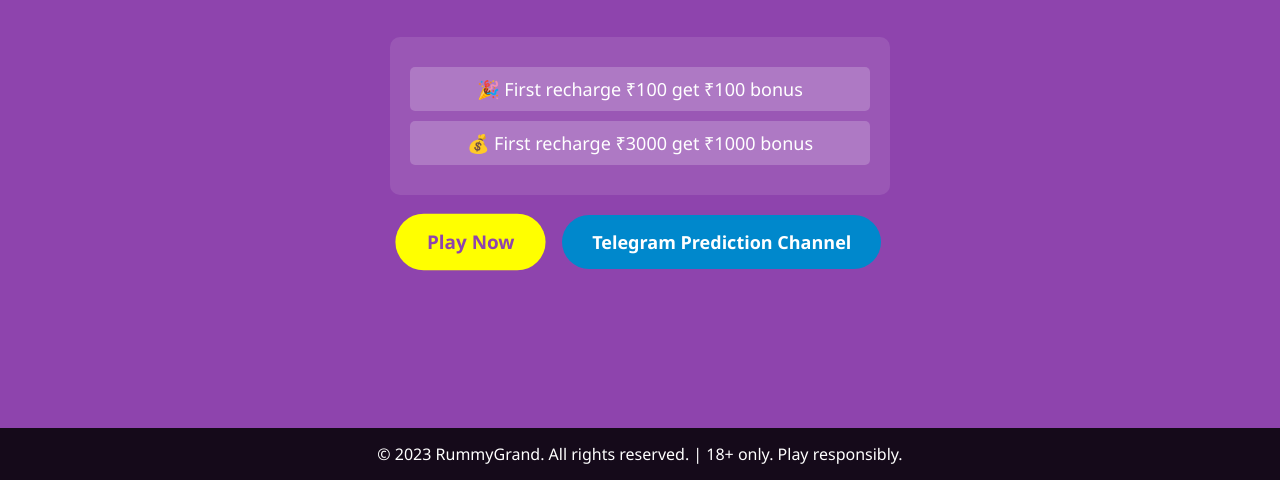
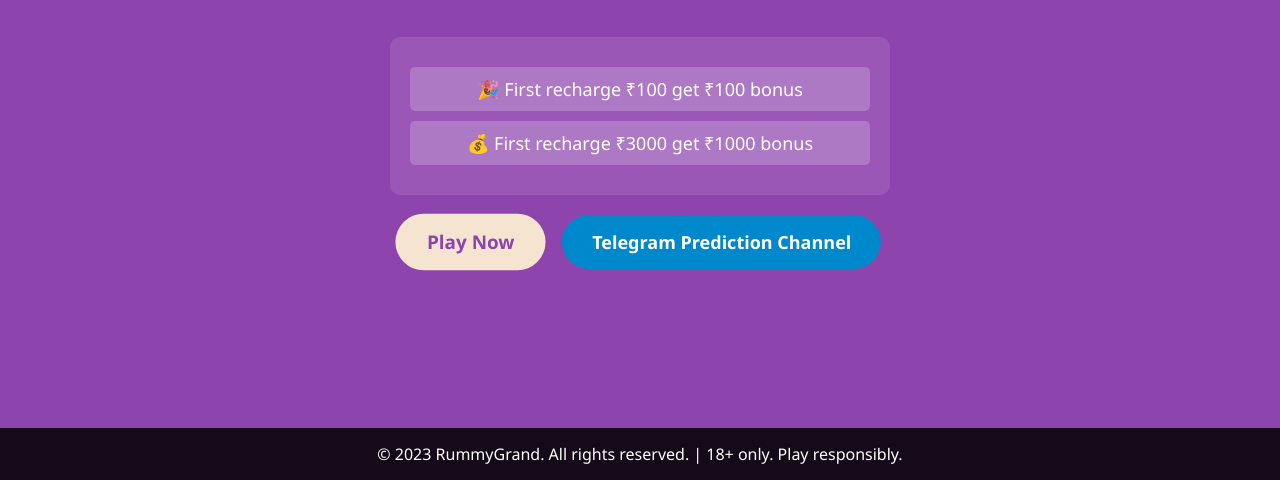
Before and after one commit to rummygrand/rummygrand, a plain HTML site: page index.html in a window 1280 px wide. In both pictures the pointer is over the link "Play Now". Shown: the part 320-800 px from the top of the page. Drawn offline with Linux system fonts and the light colour scheme.

Commit message:
Update index.html

```diff
--- a/index.html
+++ b/index.html
@@ -3,7 +3,7 @@
 <head>
     <meta charset="UTF-8">
     <meta name="viewport" content="width=device-width, initial-scale=1.0">
-    <title>RummyGrand - Play Rummy Grand & Win Cash</title>
+    <title>RummyGrand - Play Rummy & Win Cash</title>
     <style>
         /* Modern Gaming Website Style */
         * {
@@ -98,7 +98,7 @@
         }
 
         .btn-primary:hover {
-            background: #ffff00;
+            background: #f5e5d0;
             transform: scale(1.05);
         }
 
```
